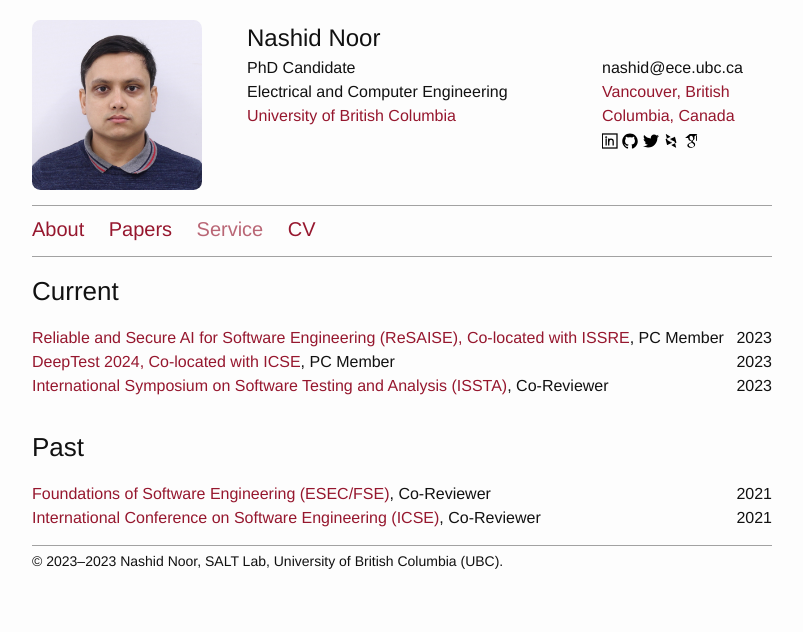
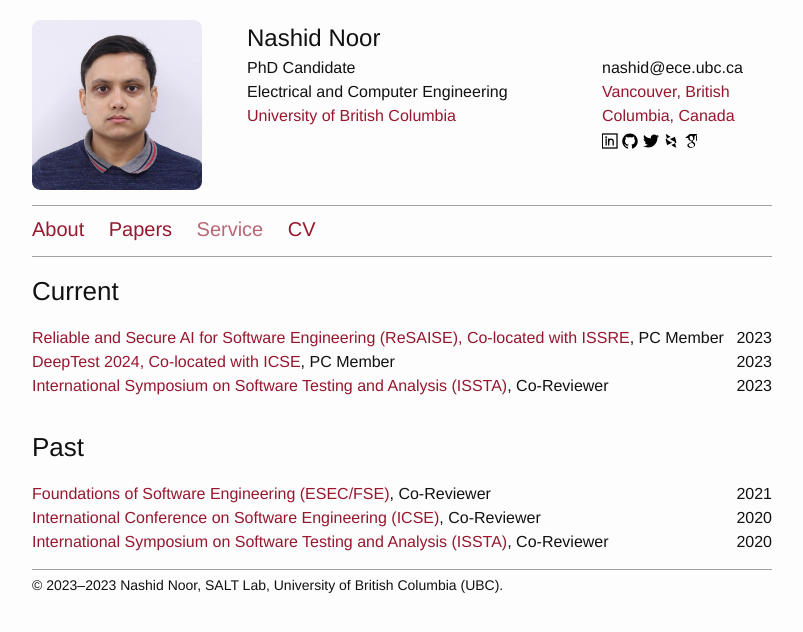
Before and after one commit to nashid/nashid.github.io, a Jekyll site: the page built from nav/service.md, in a window 1280 px wide. Shown: the top 632 px of the page, without its empty margins (238-1041 px from the left). Built offline with Jekyll 4.4.1, drawn with Linux system fonts in a browser that asks for light colours.

Commit message:
update service

```diff
--- a/_data/services.yml
+++ b/_data/services.yml
@@ -22,10 +22,16 @@
 - name: Foundations of Software Engineering (ESEC/FSE)
   role: Co-Reviewer
   year: 2021
-  website: https://conf.researchr.org/home/issta-2023
+  website: https://2021.esec-fse.org/
+
+# 2020
+- name: International Conference on Software Engineering (ICSE)
+  role: Co-Reviewer
+  year: 2020
+  website: https://conf.researchr.org/home/icse-2021
 
 # 2021
-- name: International Conference on Software Engineering (ICSE)
+- name: International Symposium on Software Testing and Analysis (ISSTA)
   role: Co-Reviewer
-  year: 2021
-  website: https://conf.researchr.org/home/icse-2021
+  year: 2020
+  website: https://conf.researchr.org/home/issta-2020
```
